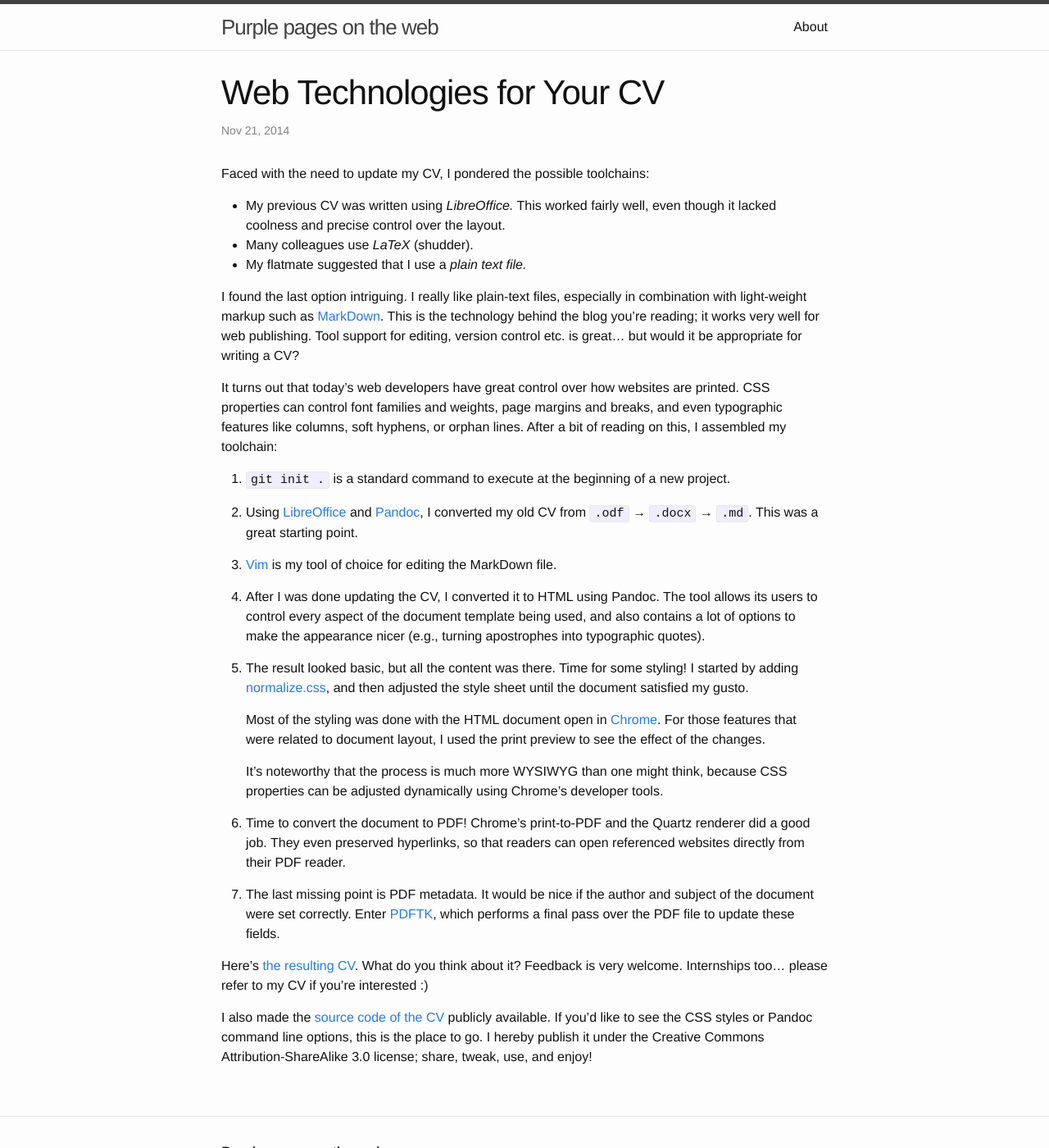
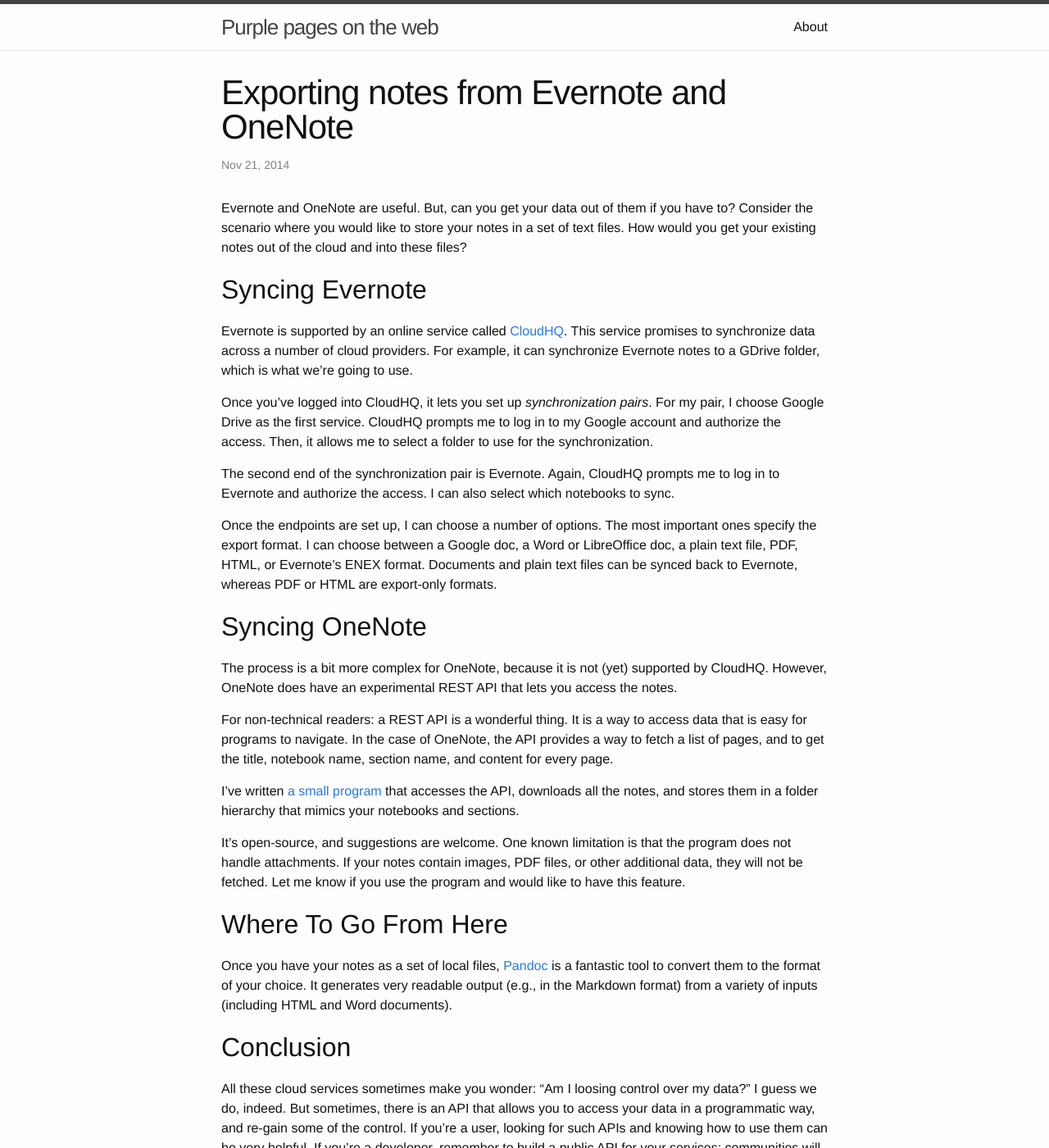
Before and after one commit to Sjlver/Sjlver.github.io, a Jekyll site: the page built from _posts/2014-11-21-web-technologies-for-your-cv.md, in a window 1280 px wide and 1400 px high. Shown: the whole window at 82% size. Built offline with Jekyll 4.4.1, drawn with Linux system fonts in a browser that asks for light colours; some of the changed text lies outside the part shown.

Commit message:
Post on exporting Evernote/OneNote notes

```diff
--- a/_posts/2014-11-21-web-technologies-for-your-cv.md
+++ b/_posts/2014-11-21-web-technologies-for-your-cv.md
@@ -1,77 +1,77 @@
 ---
 layout:     post
-title:      "Web Technologies for Your CV"
+title:      "Exporting notes from Evernote and OneNote"
 categories: technology
 excerpt: >
-    I really like web technologies. But... would they be appropriate for
-    writing a CV?
+    Evernote and OneNote are useful. But, can you get your data out of them if
+    you have to? This post shows how.
 ---
 
-Faced with the need to update my CV, I pondered the possible toolchains:
+Evernote and OneNote are useful. But, can you get your data out of them if
+you have to? Consider the scenario where you would like to store your notes in a
+set of text files. How would you get your existing notes out of the cloud and
+into these files?
 
-- My previous CV was written using *LibreOffice.* This worked fairly well, even
-  though it lacked coolness and precise control over the layout.
-- Many colleagues use *LaTeX* (shudder).
-- My flatmate suggested that I use a *plain text file.*
+## Syncing Evernote
 
-I found the last option intriguing. I really like plain-text files, especially
-in combination with light-weight markup such as
-[MarkDown][md]. This is the technology behind the blog
-you're reading; it works very well for web publishing. Tool support for editing,
-version control etc. is great... but would it be appropriate for writing a CV?
+Evernote is supported by an online service called [CloudHQ][cloudhq]. This
+service promises to synchronize data across a number of cloud providers. For
+example, it can synchronize Evernote notes to a GDrive folder, which is what
+we're going to use.
 
-It turns out that today's web developers have great control over how websites
-are printed. CSS properties can control font families and weights, page margins
-and breaks, and even typographic features like columns, soft hyphens, or orphan
-lines. After a bit of reading on this, I assembled my toolchain:
+Once you've logged into CloudHQ, it lets you set up *synchronization pairs*. For
+my pair, I choose Google Drive as the first service. CloudHQ prompts me to
+log in to my Google account and authorize the access. Then, it allows me to
+select a folder to use for the synchronization.
 
-1. `git init .` is a standard command to execute at the beginning of a new
-   project.
+The second end of the synchronization pair is Evernote. Again, CloudHQ prompts
+me to log in to Evernote and authorize the access. I can also select which
+notebooks to sync.
 
-2. Using [LibreOffice][libreoffice] and [Pandoc][pandoc], I converted my old CV
-   from `.odf` → `.docx` → `.md`. This was a great starting point.
+Once the endpoints are set up, I can choose a number of options. The most
+important ones specify the export format. I can choose between a Google doc, a
+Word or LibreOffice doc, a plain text file, PDF, HTML, or Evernote's ENEX
+format. Documents and plain text files can be synced back to Evernote, whereas
+PDF or HTML are export-only formats.
 
-3. [Vim][vim] is my tool of choice for editing the MarkDown file.
+## Syncing OneNote
 
-4. After I was done updating the CV, I converted it to HTML using Pandoc. The
-   tool allows its users to control every aspect of the document template being
-   used, and also contains a lot of options to make the appearance nicer (e.g.,
-   turning apostrophes into typographic quotes).
+The process is a bit more complex for OneNote, because it is not (yet) supported
+by CloudHQ. However, OneNote does have an experimental REST API that lets you
+access the notes.
 
-5. The result looked basic, but all the content was there. Time for some
-   styling! I started by adding [normalize.css][normalize], and then adjusted
-   the style sheet until the document satisfied my gusto.
+For non-technical readers: a REST API is a wonderful thing. It is a way to
+access data that is easy for programs to navigate. In the case of OneNote, the
+API provides a way to fetch a list of pages, and to get the title, notebook name,
+section name, and content for every page.
 
-   Most of the styling was done with the HTML document open in [Chrome][chrome].
-   For those features that were related to document layout, I used the print
-   preview to see the effect of the changes.
+I've written [a small program][onenote_export] that accesses the API, downloads
+all the notes, and stores them in a folder hierarchy that mimics your notebooks
+and sections.
 
-   It's noteworthy that the process is much more WYSIWYG than one might think,
-   because CSS properties can be adjusted dynamically using Chrome's developer
-   tools.
+It's open-source, and suggestions are welcome. One known limitation is that the
+program does not handle attachments. If your notes contain images, PDF files, or
+other additional data, they will not be fetched. Let me know if you use the
+program and would like to have this feature.
 
-5. Time to convert the document to PDF! Chrome's print-to-PDF and the Quartz
-   renderer did a good job. They even preserved hyperlinks, so that readers can
-   open referenced websites directly from their PDF reader.
+## Where To Go From Here
 
-6. The last missing point is PDF metadata. It would be nice if the author and
-   subject of the document were set correctly. Enter [PDFTK][pdftk], which
-   performs a final pass over the PDF file to update these fields.
+Once you have your notes as a set of local files, [Pandoc][pandoc] is a
+fantastic tool to convert them to the format of your choice. It generates very
+readable output (e.g., in the Markdown format) from a variety of inputs
+(including HTML and Word documents).
 
-Here's [the resulting CV][cv]. What do you think about it? Feedback is very
-welcome. Internships too... please refer to my CV if you're interested :)
+## Conclusion
 
-I also made the [source code of the CV][cv_source] publicly available. If you'd
-like to see the CSS styles or Pandoc command line options, this is the place to
-go. I hereby publish it under the Creative Commons Attribution-ShareAlike 3.0
-license; share, tweak, use, and enjoy!
+All these cloud services sometimes make you wonder: "Am I loosing control over
+my data?" I guess we do, indeed. But sometimes, there is an API that allows you
+to access your data in a programmatic way, and re-gain some of the control. If
+you're a user, looking for such APIs and knowing how to use them can be very
+helpful. If you're a developer, remember to build a public API for your
+services; communities will form around them, people will start building plugins,
+and your service won't be an isolated cloud, but part of the web.
 
-[md]: http://commonmark.org/
-[libreoffice]: https://www.libreoffice.org/
+
+[cloudhq]: https://www.cloudhq.net/
+[onenote_export]: https://github.com/Sjlver/onenote-export
 [pandoc]: http://johnmacfarlane.net/pandoc/
-[vim]: http://www.vim.org/
-[normalize]: https://necolas.github.io/normalize.css/
-[chrome]: https://www.google.com/chrome/browser/
-[pdftk]: https://www.pdflabs.com/tools/pdftk-the-pdf-toolkit/
-[cv]: /assets/documents/cv_jonas_wagner.pdf
-[cv_source]: https://github.com/Sjlver/cv
```
